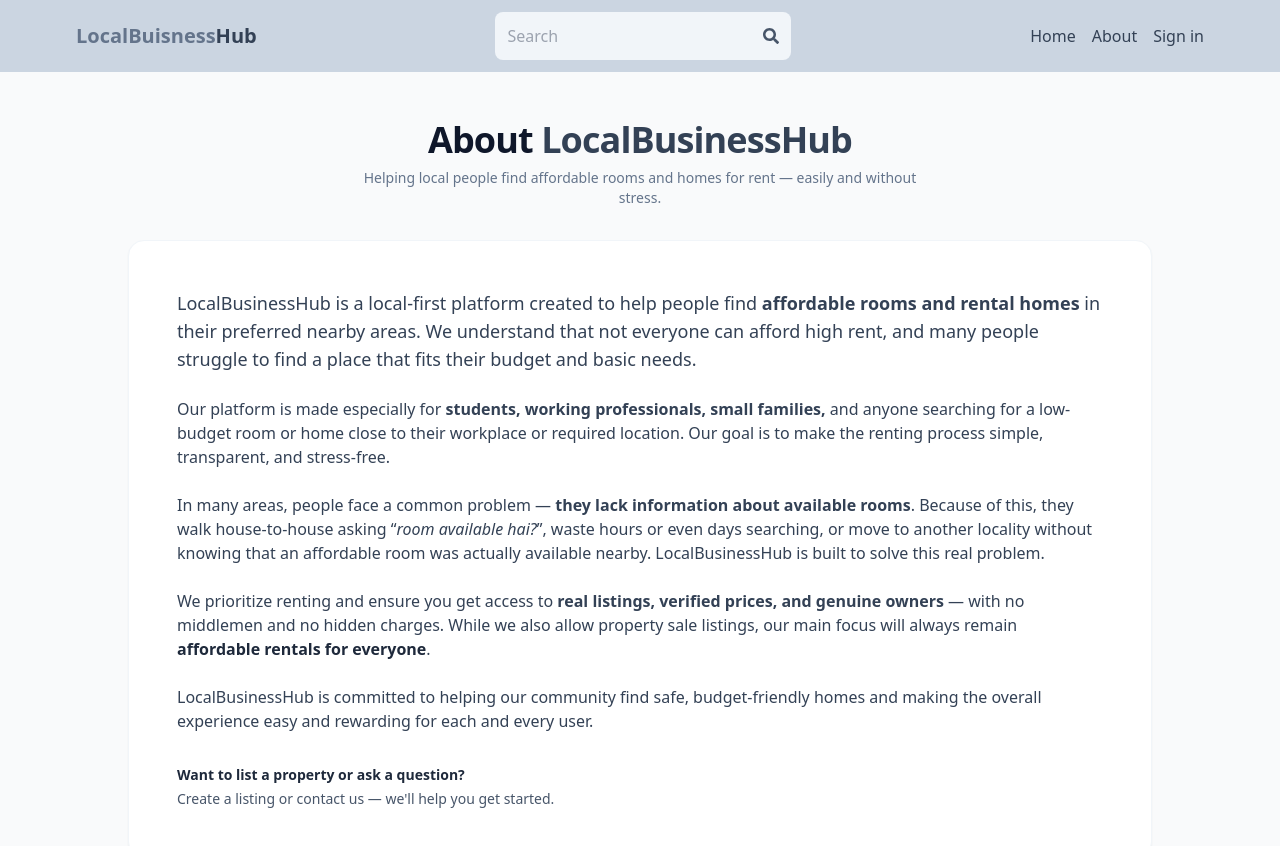
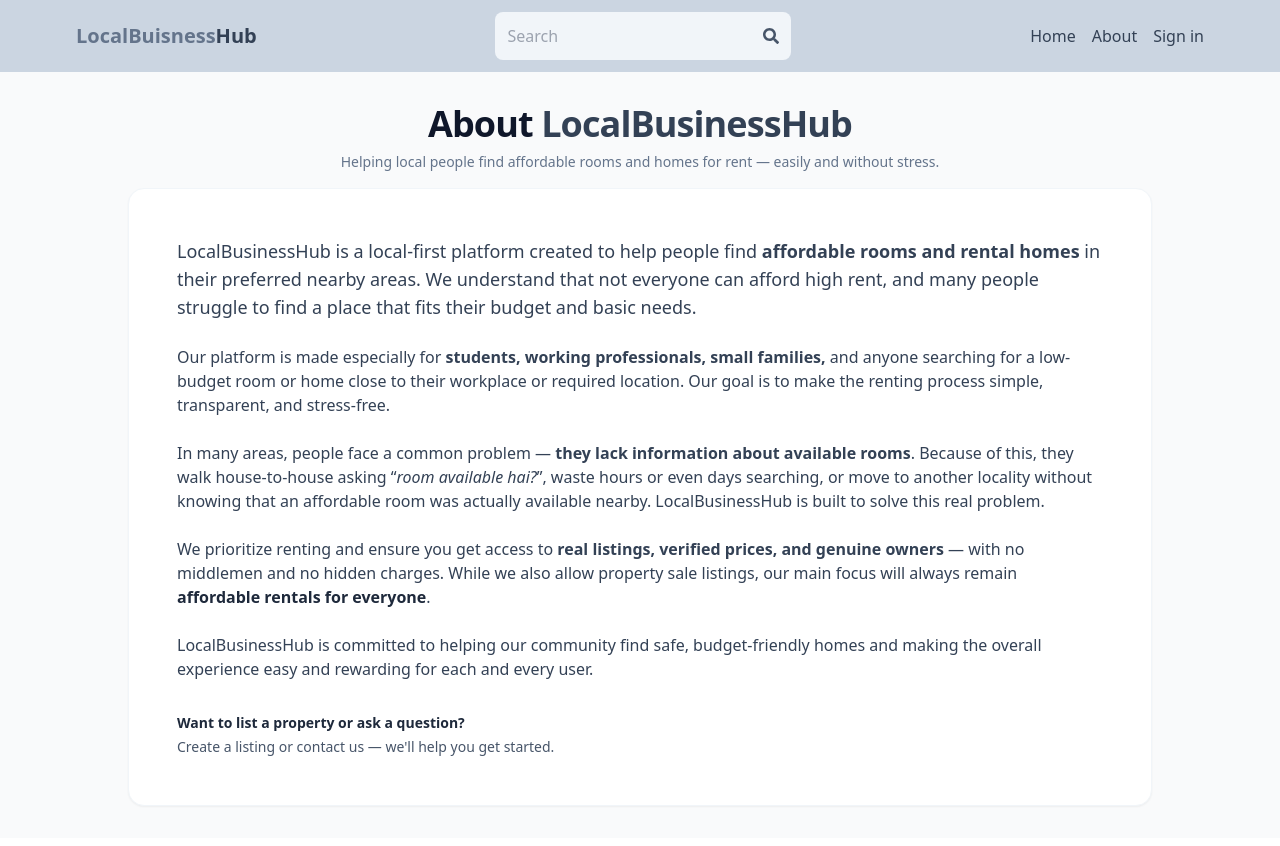
Before and after one commit to Saniketbaisoya/MERN-LOCAL-BUSINESS-HUB, a React (Vite) app in the folder Local-Buisness-Hub/: page /about in a window 1280 px wide. Shown: the top 846 px of the page. Built offline with nearby package versions, Linux system fonts and the light colour scheme; no server answers.

Commit message:
fix : fixing some changes

```diff
--- a/Local-Buisness-Hub/src/pages/About.jsx
+++ b/Local-Buisness-Hub/src/pages/About.jsx
@@ -2,14 +2,14 @@
 export default function About() {
 
   return (
-    <section aria-labelledby="about-heading" className="px-6 py-12 bg-gray-50">
+    <section aria-labelledby="about-heading" className="px-2 py-8 bg-gray-50">
       <div className="max-w-5xl mx-auto">
         {/* Header */}
-        <header className="mb-8 text-center">
+        <header className="mb-4 text-center">
           <h1 id="about-heading" className="text-4xl font-extrabold text-slate-900 tracking-tight">
             About <span className="text-slate-700">LocalBusinessHub</span>
           </h1>
-          <p className="mt-2 text-sm text-slate-500 max-w-xl mx-auto">
+          <p className="mt-2 text-sm text-slate-500 max-w mx-auto">
             Helping local people find affordable rooms and homes for rent — easily and without stress.
           </p>
         </header>
```
